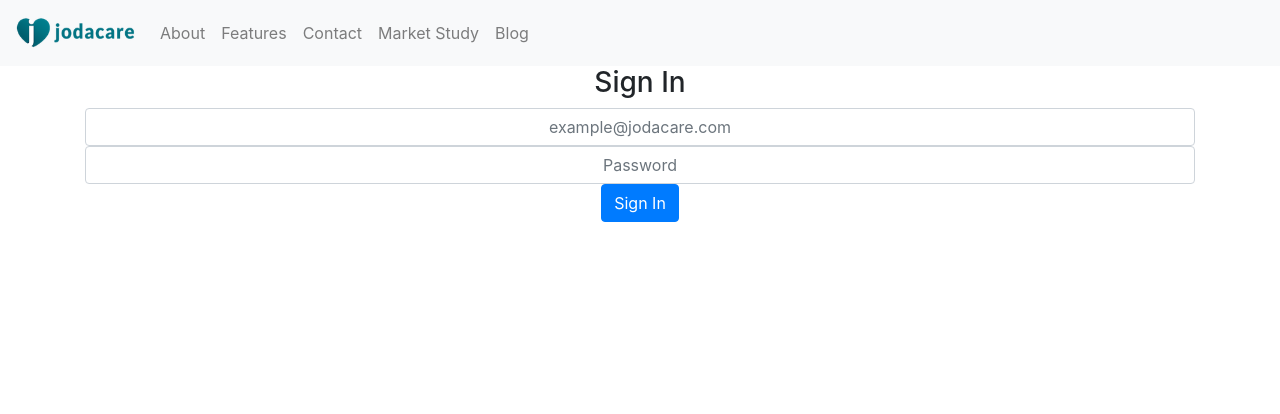
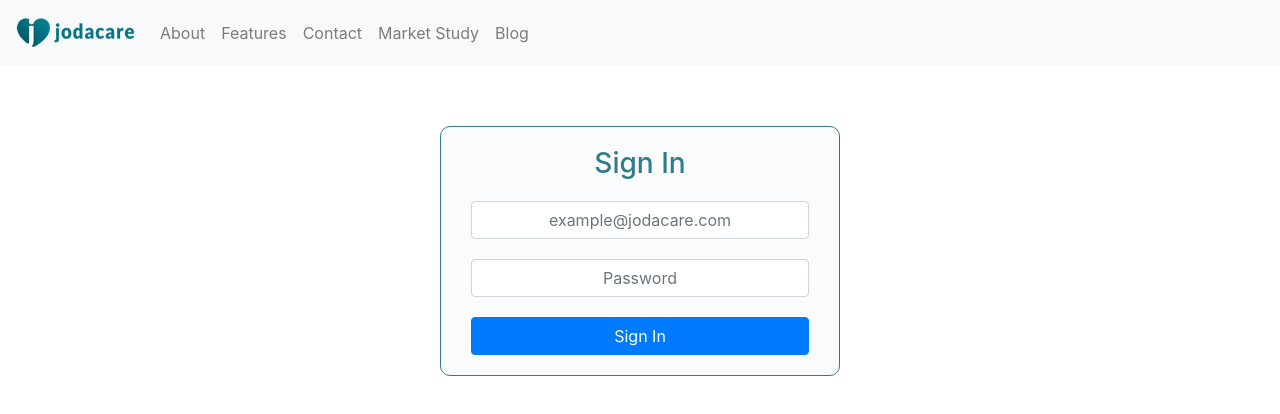
Before and after one commit to amroahmed90/joda-care, a React (Create React App) app: page / in a window 1280 px wide. Shown: the top 414 px of the page. Built offline with nearby package versions, Linux system fonts and the light colour scheme.

Commit message:
a bit of css-ing

```diff
--- a/public/styles.css
+++ b/public/styles.css
@@ -2,12 +2,40 @@
   width: 90%;
   margin: 10px auto;
 }
+#sign-in-box {
+  max-width: 400px;
+  margin-top: 60px;
+  margin-right: auto;
+  margin-left: auto;
+  border: 1px solid rgb(48, 124, 134);
+  background-color: rgb(249, 251, 252);
+  border-radius: 10px;
+}
+#sign-in-header {
+  margin-top: 20px;
+  color: rgb(48, 124, 134);
+}
+#email-input {
+  margin-top: 20px;
+}
+#password-input {
+  margin-top: 20px;
+}
+#sign-in-button {
+  margin-top: 20px;
+  margin-bottom: 20px;
+}
+
+#sign-out {
+  padding: 20px;
+}
+
 #outer-box {
-  background-color: rgb(237, 240, 241);
+  background-color: rgb(249, 251, 252);
   border: 1px dashed black;
   border-radius: 10px;
   opacity: 0.9;
-  margin-top: 10px;
+  margin-top: 40px;
 }
 
 #message-details {
--- a/src/components/MessageBox.js
+++ b/src/components/MessageBox.js
@@ -58,7 +58,7 @@ class MessageBox extends Component {
                     </a>
                   </div>
                   <div id="date" className="row">
-                    {"sendt: " + item.created.slice(0, 16).replace("T", " på ")}
+                    {"sendt: " + item.created.slice(0, 16).replace("T", " kl ")}
                   </div>
                 </div>
               </div>
--- a/src/components/NavBar.js
+++ b/src/components/NavBar.js
@@ -1,7 +1,6 @@
 import React, { Component } from "react";
 
 class NavBar extends Component {
-  state = {};
   render() {
     return (
       <nav className="navbar navbar-expand-md navbar-light bg-light">
@@ -34,6 +33,7 @@ class NavBar extends Component {
           <ul className="navbar-nav navbar-right">
             <li className="nav-item">
               <a
+                onClick={getUserName()}
                 className="nav-link"
                 href="https://www.jodacare.com/#about"
                 target="_blank"
@@ -89,4 +89,8 @@ class NavBar extends Component {
   }
 }
 
+const getUserName = () => {
+  console.log("here!");
+};
+
 export default NavBar;
--- a/src/components/SigInForm.js
+++ b/src/components/SigInForm.js
@@ -2,23 +2,27 @@ import React from "react";
 
 const SignInForm = props => {
   return (
-    <div>
-      <h3>Sign In</h3>
+    <div id="sign-in-box" className="col-md-4 offset-md-4">
+      <h3 id="sign-in-header">Sign In</h3>
       <form className="container" onSubmit={props.verifyUser}>
         <div className="form-group">
           <input
+            id="email-input"
             className="form-control text-center"
             type="email"
             name="username"
             placeholder="example@jodacare.com"
           />
           <input
+            id="password-input"
             className="form-control text-center"
             type="password"
             name="password"
             placeholder="Password"
           />
-          <button className="btn btn-primary">Sign In</button>
+          <button id="sign-in-button" className="btn btn-primary btn-block">
+            Sign In
+          </button>
         </div>
       </form>
     </div>
--- a/src/components/SignOutForm.js
+++ b/src/components/SignOutForm.js
@@ -1,9 +1,10 @@
 import React from "react";
 
 const SignOutForm = props => {
+  const username = localStorage.getItem("username").split("@")[0];
   return (
-    <div>
-      <h3>You're Logged In!</h3>
+    <div id="sign-out">
+      <h3>Hello, {username}!</h3>
       <button onClick={props.signOut} className="btn btn-secondary">
         Sign Out
       </button>
```
